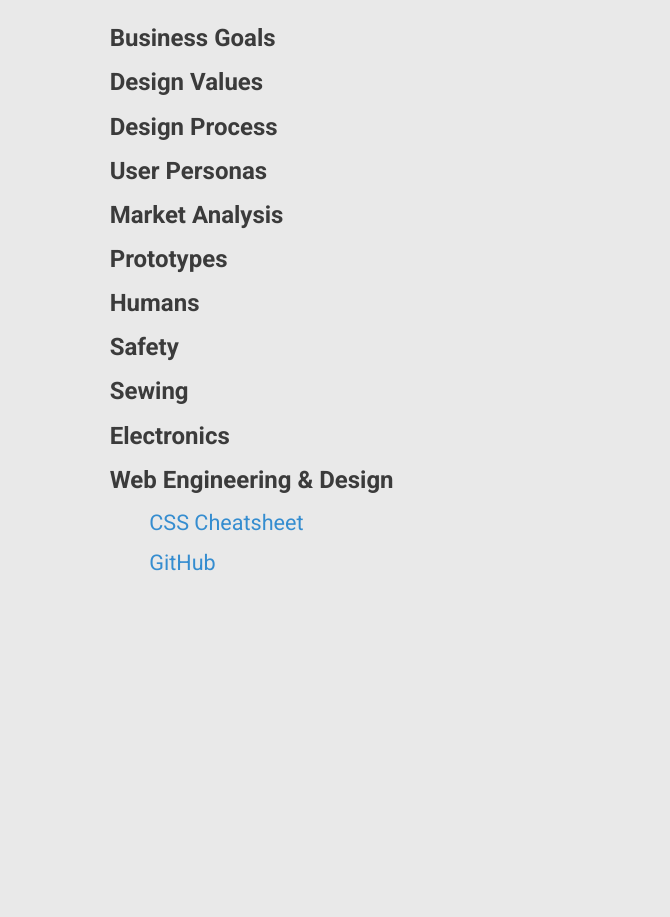
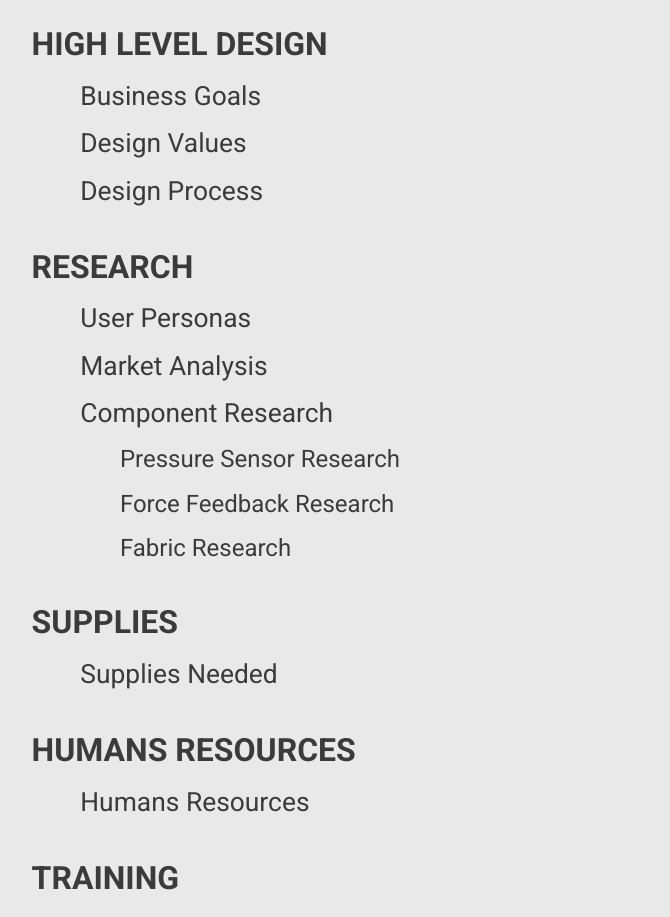
Before and after one commit to mayu/internal, a plain HTML site: page index.html in a window 1280 px wide. Shown: the part 153-1070 px from the top of the page, without its empty margins (154-824 px from the left). Before the commit the page ends 800 px from the top, so only its background shows below. Drawn offline with Linux system fonts and the light colour scheme.

Commit message:
update index with new info

```diff
--- a/index.html
+++ b/index.html
@@ -32,16 +32,33 @@
 
 			/* List */
 
+				body > ul {
+					padding-left: 0;
+				}
+
 				body > ul > li {
-					font-size: 3vmin;
+					font-size: 4vmin;
 					font-weight: 700;
+					padding-left: 0;
+					margin-top: 3vmin;
+					text-transform: uppercase
+				}
+
+					body > ul > ul {
+						/*padding-left: 0vmin;*/
 					}
 
 					body > ul > ul > li {
-						font-size: 2.7vmin;
+						font-size: 3.3vmin;
+						font-weight: 400;
+						/*padding-left: 0;*/
 					}
 
 						body > ul > ul > ul > li {
+							font-size: 3vmin;
+						}
+
+							body > ul > ul > ul > ul > li {
 								font-size: 2.1vmin;
 							}
 
@@ -60,7 +77,7 @@
 		/* Structure */
 
 			body {
-				max-width: 900px;
+				max-width: 960px;
 				width: 100%;
 				margin: 0 auto;
 				padding: 10vh 2vw 2vh 2vw;;
@@ -75,37 +92,54 @@
 			}
 
 	</style>
+	<script src="http://strapdownjs.com/v/0.2/strapdown.js"></script>
+	<script src="https://cdnjs.cloudflare.com/ajax/libs/kefir/3.2.0/kefir.min.js"></script>
+
 </head>
 <body>
 	<h1>Mayu Studios - Rundberg 1</h1>
 	<ul>
-
+		<li>High Level Design</li>
+			<ul>
 				<li>Business Goals</li>
 				<li>Design Values</li>
 				<li>Design Process</li>
+			</ul>
+		<li>Research</li>
+			<ul>
 				<li>User Personas</li>
 				<li>Market Analysis</li>
-		<li>Prototypes</li>
-		<li>Humans</li>
+				<li>Component Research</li>
+				<ul>
+					<li>Pressure Sensor Research</li>
+					<li>Force Feedback Research</li>
+					<li>Fabric Research</li>
+				</ul>
+			</ul>
+
+		<li>Supplies</li>
+			<ul>
+				<li>Supplies Needed</li>
+			</ul>
+
+		<li>Humans Resources</li>
+			<ul>
+				<li>Humans Resources</li>
+			</ul>
+
+		<li>Training</li>
+			<ul>
 				<li>Safety</li>
-		<li>Sewing</li>
-		<li>Electronics</li>
+				<li>Electronic Textiles</li>
 				<li>Web Engineering &amp; Design</li>
 					<ul>
 						<li><a href="http://code.tutsplus.com/tutorials/the-30-css-selectors-you-must-memorize--net-16048">CSS Cheatsheet</a></li>
 						<li><a href="http://github.com/sartaj">GitHub</a></li>
 					</ul>
-	<!--	<li>Writings <i></i></li>-->
-	<!--		<ul>-->
-	<!--			<li>2009-2010: <a href="http://blogs.dallasobserver.com/author.php?author_id=2272">Text</a> <i>- Description</i></li>-->
-	<!--				<ul>-->
-	<!--					<li><strong>Examples</strong></li>-->
-	<!--					<li><a href="http://blogs.dallasobserver.com/dc9/2011/01/how_to_make_indie_rock.php">Title <i> - Description</a></i></li>-->
-	<!--				</ul>-->
-	<!--		</ul>-->
+			</ul>
+
+		<li>Logs</li>
 
 	</ul>
-<!-- 		<li>Music</li> -->
-<!-- 		<li>Teaching</li> -->
 </body>
 </html>
```
Lines whose indentation alone changed are shown as unchanged.
